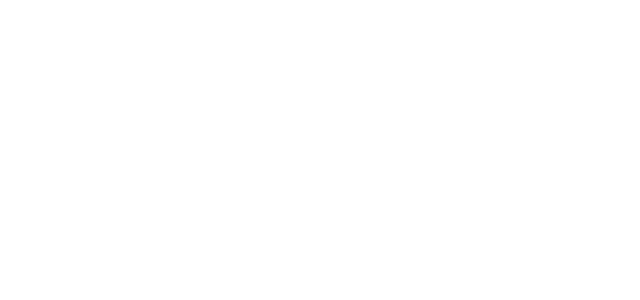
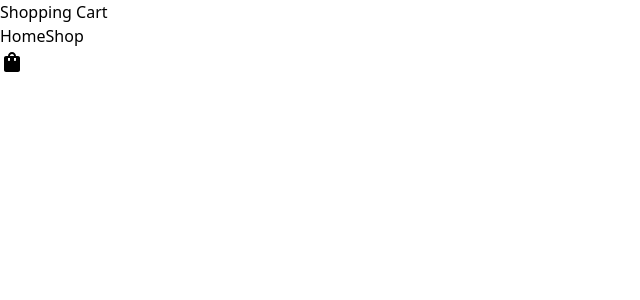
Before and after one commit to dylen400mh/YourEssentials, a React (Vite) app: page / in a window 1280 px wide. Shown: the top 300 px of the page, without its empty margins (0-640 px from the left). Built offline with nearby package versions, Linux system fonts and the light colour scheme.

Commit message:
Create cart state variable.

```diff
--- a/src/components/App.jsx
+++ b/src/components/App.jsx
@@ -1,4 +1,15 @@
+import { useState } from "react";
+import Header from "./Header";
+
 function App() {
+  const [cart, setCart] = useState([]);
+
+  return (
+    <div>
+      <Header cart={cart} />
+      {/* Other components */}
+    </div>
+  );
 }
 
 export default App;
```
